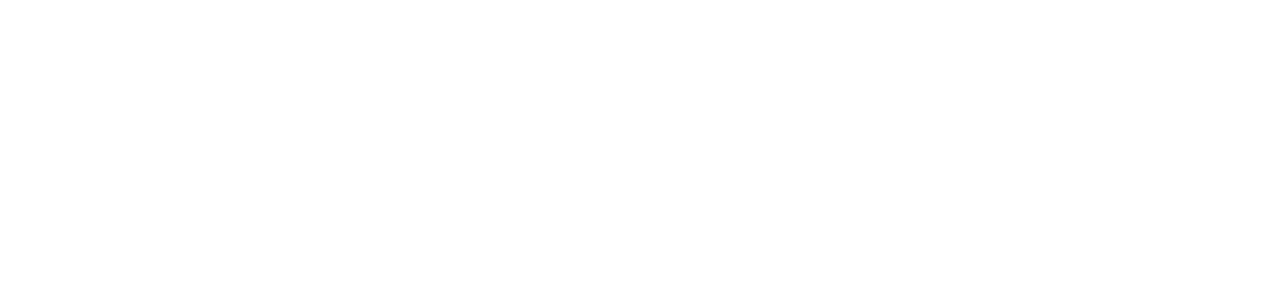
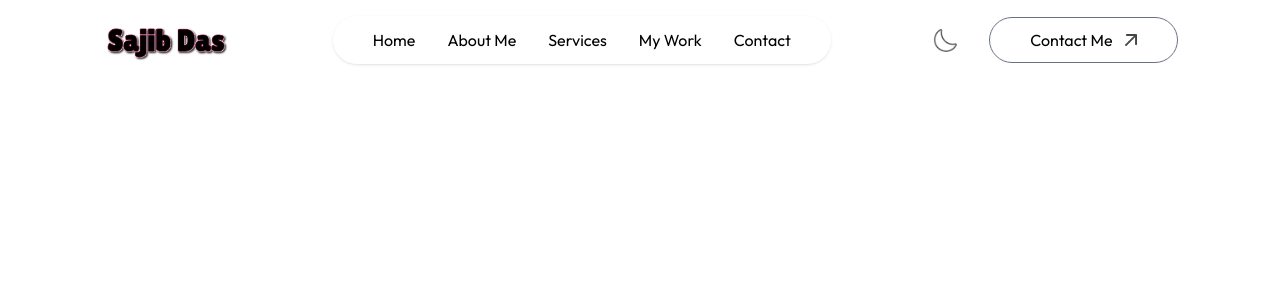
Before and after one commit to dassajib/portfolio-nextjs, a Next.js app: page / in a window 1280 px wide. Shown: the top 300 px of the page. Built offline with nearby package versions, Linux system fonts and the light colour scheme; a web font is replaced by a local one.

Commit message:
navbar design

```diff
--- a/src/app/assets/assets.js
+++ b/src/app/assets/assets.js
@@ -76,8 +76,29 @@
     right_arrow_bold_dark
 };
 
-export const workData = [
+export const navLinks = [{
+        label: "Home",
+        href: "#top"
+    },
     {
+        label: "About Me",
+        href: "#top"
+    },
+    {
+        label: "Services",
+        href: "#top"
+    },
+    {
+        label: "My Work",
+        href: "#work"
+    },
+    {
+        label: "Contact",
+        href: "#contact"
+    },
+];
+
+export const workData = [{
         title: 'Frontend project',
         description: 'Web Design',
         bgImage: '/work-1.png',
@@ -99,17 +120,50 @@
     },
 ]
 
-export const serviceData = [
-    { icon: assets.web_icon, title: 'Web design', description: 'Web development is the process of building, programming...', link: '' },
-    { icon: assets.mobile_icon, title: 'Mobile app', description: 'Mobile app development involves creating software for mobile devices...', link: '' },
-    { icon: assets.ui_icon, title: 'UI/UX design', description: 'UI/UX design focuses on creating a seamless user experience...', link: '' },
-    { icon: assets.graphics_icon, title: 'Graphics design', description: 'Creative design solutions to enhance visual communication...', link: '' },
+export const serviceData = [{
+        icon: assets.web_icon,
+        title: 'Web design',
+        description: 'Web development is the process of building, programming...',
+        link: ''
+    },
+    {
+        icon: assets.mobile_icon,
+        title: 'Mobile app',
+        description: 'Mobile app development involves creating software for mobile devices...',
+        link: ''
+    },
+    {
+        icon: assets.ui_icon,
+        title: 'UI/UX design',
+        description: 'UI/UX design focuses on creating a seamless user experience...',
+        link: ''
+    },
+    {
+        icon: assets.graphics_icon,
+        title: 'Graphics design',
+        description: 'Creative design solutions to enhance visual communication...',
+        link: ''
+    },
 ]
 
-export const infoList = [
-    { icon: assets.code_icon, iconDark: assets.code_icon_dark, title: 'Languages', description: 'HTML, CSS, JavaScript React Js, Next Js' },
-    { icon: assets.edu_icon, iconDark: assets.edu_icon_dark, title: 'Education', description: 'B.Tech in Computer Science' },
-    { icon: assets.project_icon, iconDark: assets.project_icon_dark, title: 'Projects', description: 'Built more than 5 projects' }
+export const infoList = [{
+        icon: assets.code_icon,
+        iconDark: assets.code_icon_dark,
+        title: 'Languages',
+        description: 'JavaScript, React Js, Next Js, Golang, Python, HTML, CSS'
+    },
+    {
+        icon: assets.edu_icon,
+        iconDark: assets.edu_icon_dark,
+        title: 'Education',
+        description: 'B.Sc. in Software Engineering'
+    },
+    {
+        icon: assets.project_icon,
+        iconDark: assets.project_icon_dark,
+        title: 'Projects',
+        description: 'Built more than 5 projects'
+    }
 ];
 
 export const toolsData = [
--- a/src/app/components/Navbar.jsx
+++ b/src/app/components/Navbar.jsx
@@ -1,7 +1,57 @@
+"use client"
+
+import { useState } from "react"
+import Image from "next/image"
+import { assets, navLinks } from "../assets/assets"
+
 const Navbar = () => {
-  return (
-    <div>Navbar</div>
-  )
+    const [open, setOpen] = useState(false)
+
+    return (
+        <nav className="w-full fixed z-50 px-5 lg:px-8 xl:px-[8%] py-4 flex justify-between items-center">
+            <a href="#top">
+                <Image src={assets.logo} alt="logo" className="w-32 cursor-pointer" />
+            </a>
+
+            <ul className="hidden md:flex items-center gap-6 px-10 py-3 rounded-full lg:gap-8 bg-white/50 shadow-sm">
+                {
+                    navLinks.map(({ label, href }) => (
+                        <li key={label}>
+                            <a href={href}> {label} </a>
+                        </li>
+                    ))
+                }
+            </ul>
+
+            <div className="flex items-center gap-4">
+                <button>
+                    <Image src={assets.moon_icon} alt="moon icon" className="w-6 cursor-pointer" />
+                </button>
+                <a href="#contact" className="hidden md:flex items-center gap-3 px-10 py-2.5 border border-gray-500 rounded-full ml-4">
+                    Contact Me
+                    <Image src={assets.arrow_icon} alt="contact logo" className="w-3" />
+                </a>
+                <button className="block md:hidden ml-3 cursor-pointer">
+                    <Image onClick={() => setOpen(!open)} src={assets.menu_black} alt="menu" className="w-6" />
+                </button>
+            </div>
+
+            {/* mobile menu */}
+            <ul className={`flex flex-col gap-4 py-20 px-10 bg-rose-50 fixed ${open ? "-right-0" : "-right-64"} top-0 bottom-0 w-56 h-screen transition duration-500`}>
+                <div className="absolute top-6 right-6">
+                    <Image onClick={() => setOpen(!open)} src={assets.close_black} alt="close image" className="w-6 cursor-pointer" />
+                </div>
+
+                {
+                    navLinks.map(({ label, href }) => (
+                        <li key={label}>
+                            <a href={href}>{label}</a>
+                        </li>
+                    ))
+                }
+            </ul>
+        </nav>
+    )
 }
 
 export default Navbar
--- a/src/app/layout.js
+++ b/src/app/layout.js
@@ -3,12 +3,12 @@
 
 const outfit = Outfit({
   subsets: ["latin"],
-  weight: [400, 500, 600, 700]
+  weight: ["400", "500", "600", "700"]
 });
 
 const ovo = Ovo({
   subsets: ["latin"],
-  weight: [400]
+  weight: ["400"]
 });
 
 export const metadata = {
--- a/src/app/page.js
+++ b/src/app/page.js
@@ -1,5 +1,9 @@
+import Navbar from "./components/Navbar";
+
 export default function Home() {
   return (
-    <></>
+    <>
+      <Navbar />
+    </>
   );
 }
```
Also changed, not shown: src/app/assets/logo.png.
